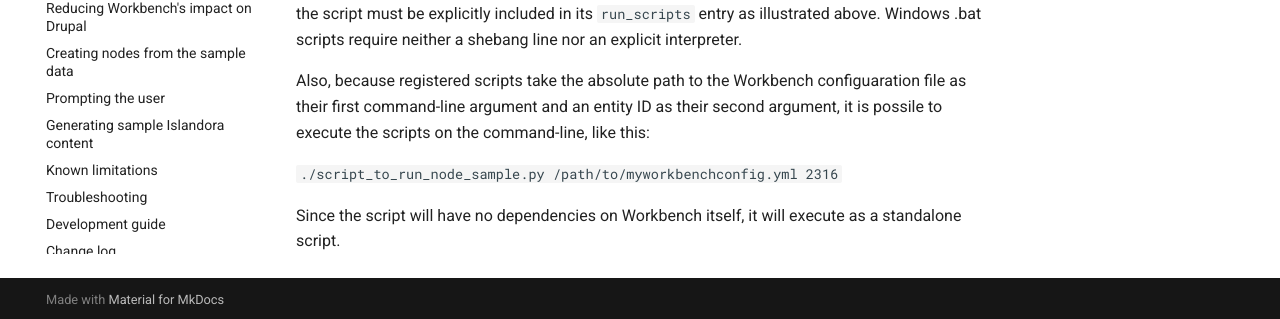
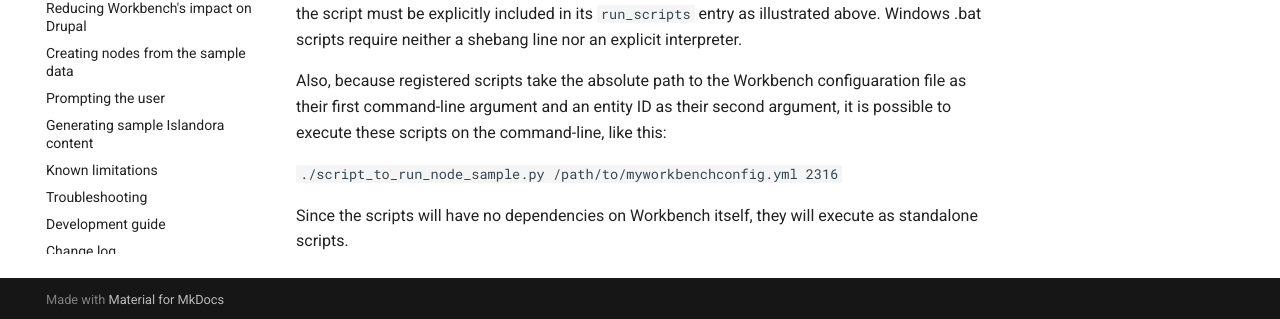
Before and after one commit to mjordan/islandora_workbench_docs, an MkDocs documentation site: the page built from docs/running_scripts.md, in a window 1280 px wide and 900 px high, scrolled down 3640 px. Shown: the part 578-897 px from the top of the window. Built offline with MkDocs 1.6.1 and Material for MkDocs 9.7.7, drawn with Linux system fonts in a browser that asks for light colours; comment, search, counter and statistics services are not loaded.

Commit message:
Updated run_scripts docs.

```diff
--- a/docs/running_scripts.md
+++ b/docs/running_scripts.md
@@ -142,8 +142,8 @@ except Exception as e:
 
 Note that scripts must be set to executable, and that they must either contain the shebang line applicable to the language the script is written in, or if they do not, the interpreter to use to run the script must be explicitly included in its `run_scripts` entry as illustrated above. Windows .bat scripts require neither a shebang line nor an explicit interpreter.
 
-Also, because registered scripts take the absolute path to the Workbench configuaration file as their first command-line argument and an entity ID as their second argument, it is possile to execute the scripts on the command-line, like this:
+Also, because registered scripts take the absolute path to the Workbench configuaration file as their first command-line argument and an entity ID as their second argument, it is possible to execute these scripts on the command-line, like this:
 
 `./script_to_run_node_sample.py /path/to/myworkbenchconfig.yml 2316`
 
-Since the script will have no dependencies on Workbench itself, it will execute as a standalone script.
+Since the scripts will have no dependencies on Workbench itself, they will execute as standalone scripts.
```
